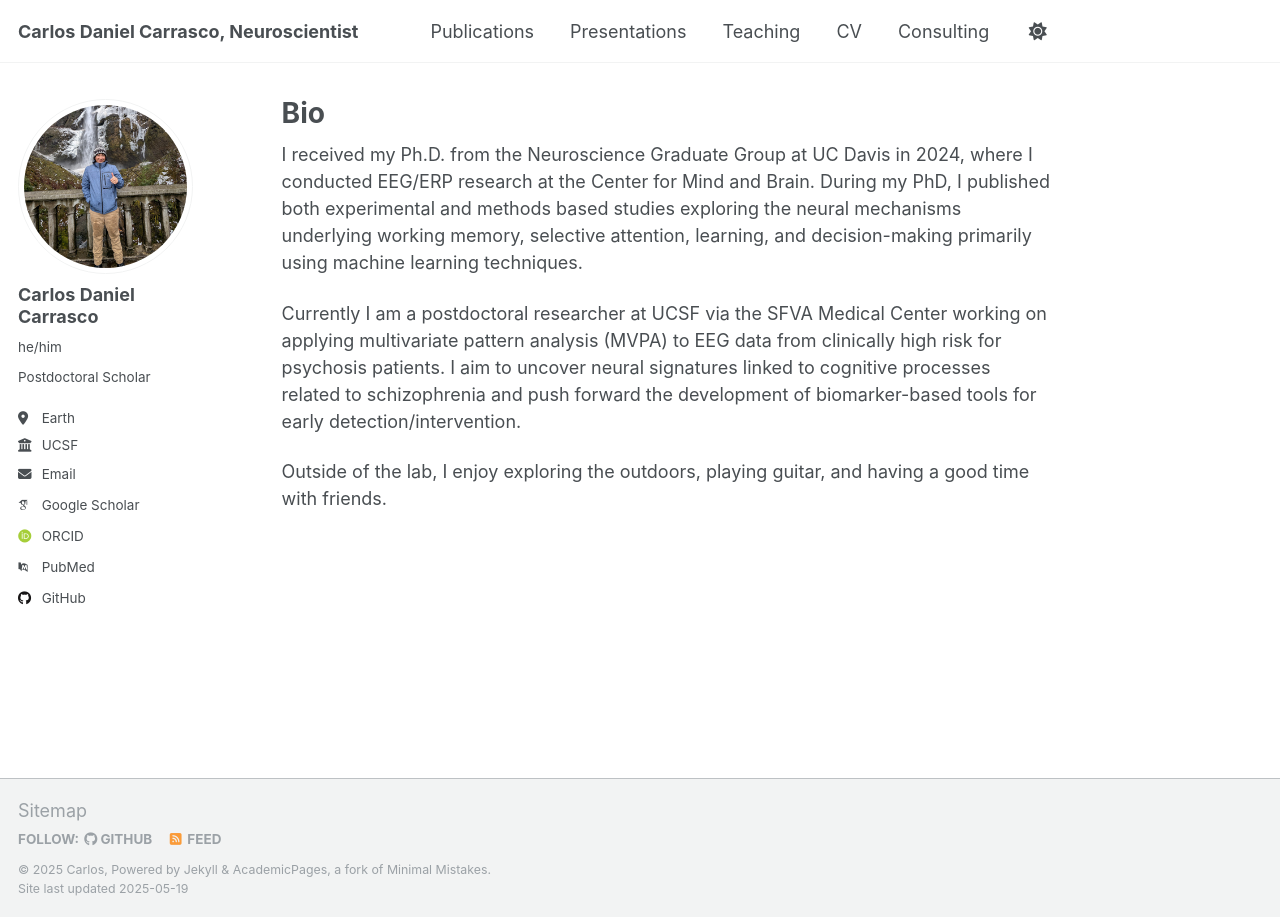
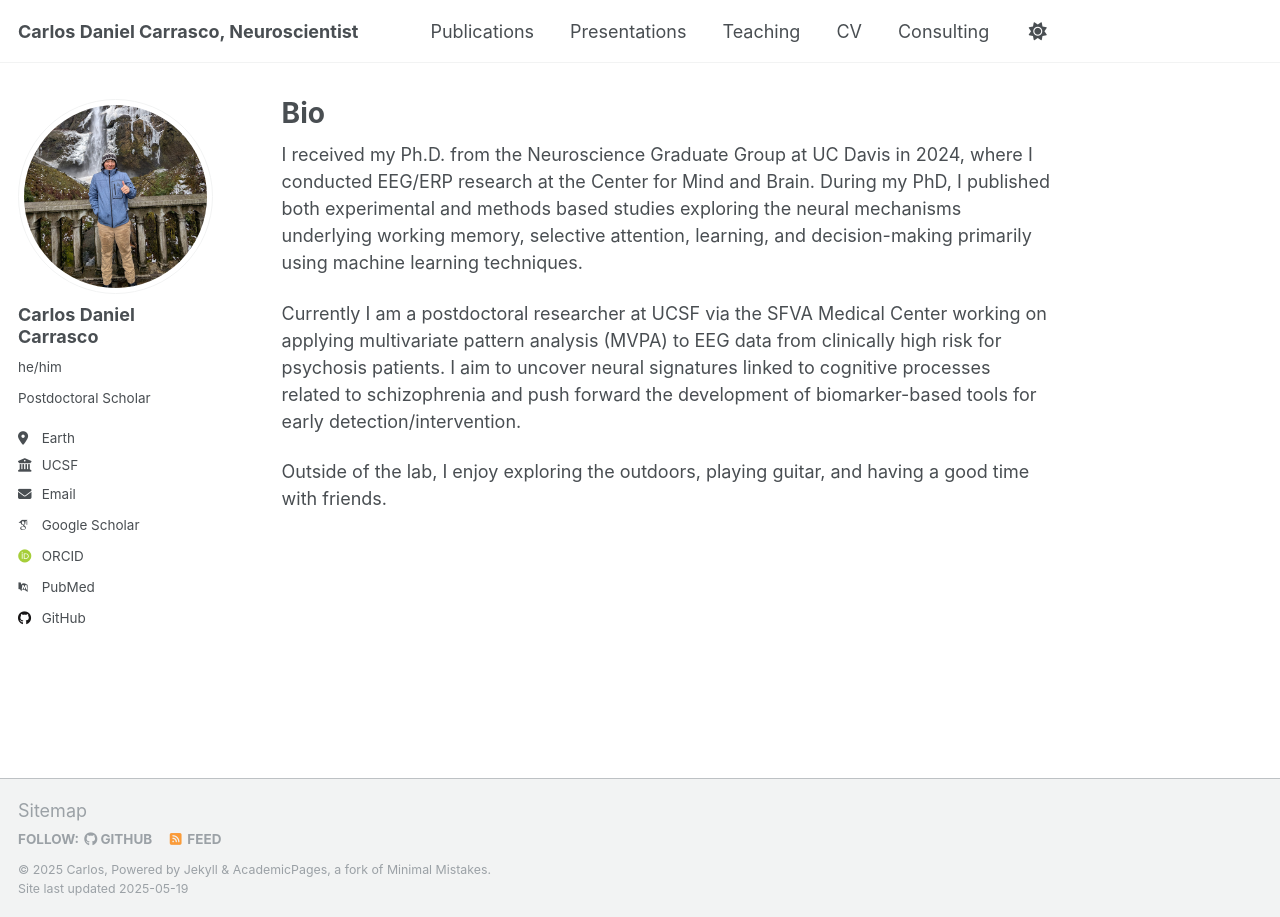
Before and after one commit to mojorisin24/mojorisin24.github.io, a Jekyll site: the page built from _pages/about.md, in a window 1280 px wide. Built offline with Jekyll 4.4.1, drawn with Linux system fonts in a browser that asks for light colours; some web fonts are replaced.

Commit message:
bigger profile pic
tadah

```diff
--- a/_sass/layout/_sidebar.scss
+++ b/_sass/layout/_sidebar.scss
@@ -94,7 +94,7 @@
   }
 
   img {
-    max-width: 175px;
+    max-width: 250px;
     border-radius: 50%;
 
     @include breakpoint($large) {
```
